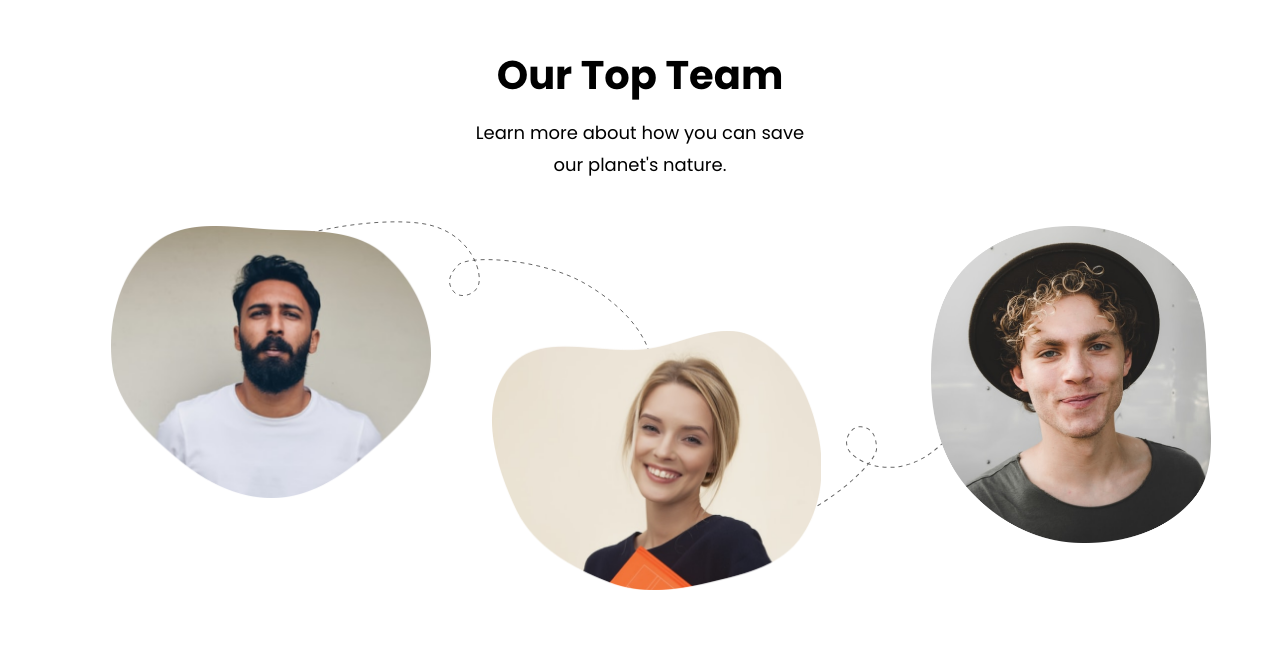
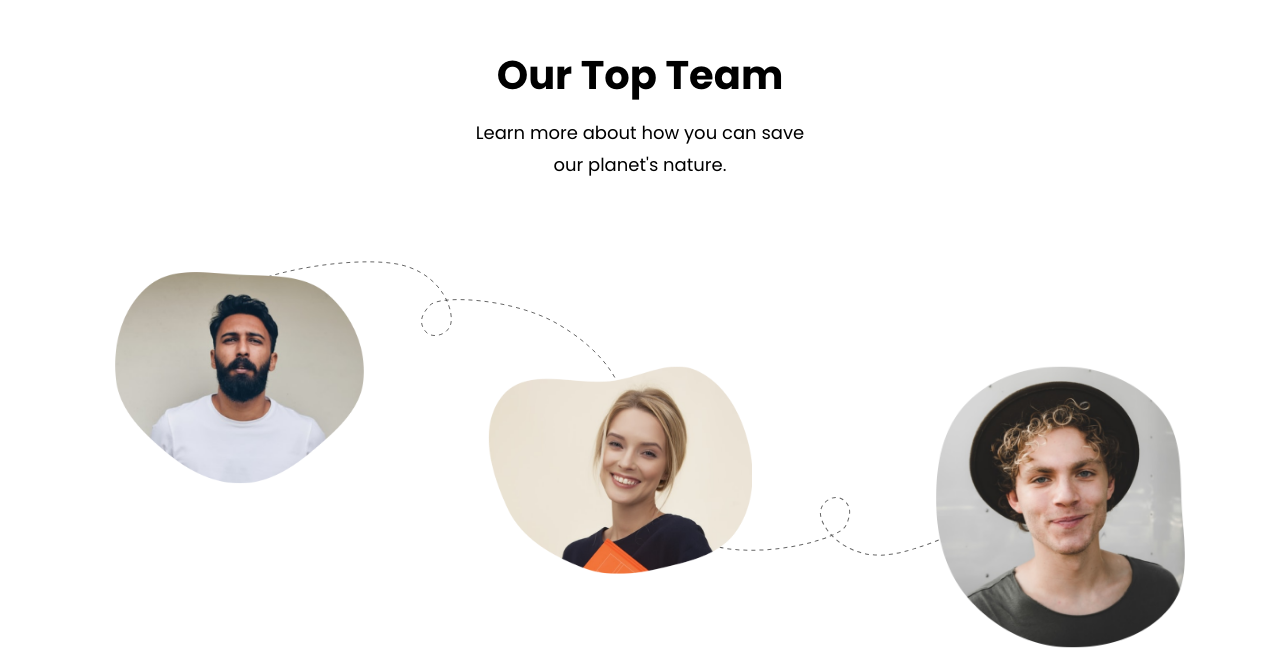
Before and after one commit to helljack26/rootz_nextjs, a Next.js app: page / in a window 1280 px wide. Shown: the part 1697-2346 px from the top of the page. Built offline with nearby package versions, Linux system fonts and the light colour scheme.

Commit message:
fix media query bug with team block

```diff
--- a/components/sideMenu.jsx
+++ b/components/sideMenu.jsx
@@ -1,5 +1,4 @@
 import { useState, useEffect, useRef } from 'react';
-import Image from 'next/image'
 import Link from 'next/link'
 import { isOnTop } from './helpers/isOnTop';
 import { detectActiveLink } from './helpers/detectActiveLink';
@@ -8,14 +7,12 @@ import style from '../styles/main.module.scss';
 
 import { menuData } from '../res/menuLinks';
 
-
 export const SideMenu = ({ isSideMenuOpen, openSideMenu }) => {
     const sideMenuRef = useRef(null);
     const { onTop, y } = isOnTop()
     const activeLink = detectActiveLink({ y: y })
 
     const [isAnimateBackground, setAnimateBackground] = useState(false);
-    const [isActiveLink, setActiveLink] = useState('Home');
 
     useEffect(() => {
         if (isSideMenuOpen) {
@@ -26,12 +23,6 @@ export const SideMenu = ({ isSideMenuOpen, openSideMenu }) => {
             setAnimateBackground(false)
         }
     }, [isSideMenuOpen]);
-
-    const scrollTo = (hash) => {
-        document.body.classList.remove("no_scroll")
-        openSideMenu(false)
-        setActiveLink(hash)
-    }
 
     return (
         <>
@@ -49,7 +40,10 @@ export const SideMenu = ({ isSideMenuOpen, openSideMenu }) => {
                                 scroll={true}
                                 key={id}>
                                 <a
-                                    onClick={() => { scrollTo({ linkName }) }}
+                                    onClick={() => {
+                                        document.body.classList.remove("no_scroll")
+                                        openSideMenu(false)
+                                    }}
                                     className={activeLink === id ? style.sideMenu_navlink_active : null}
                                 >{linkName}
                                 </a>
--- a/styles/main.module.scss
+++ b/styles/main.module.scss
@@ -991,6 +991,10 @@
     padding-top: 100px;
     overflow: hidden;
 
+    @media screen and (max-width: 1300px) {
+        padding: 0px 4vw;
+        padding-top: 100px;
+    }
     @media screen and (max-width: 1200px) {
         padding: 0px 0px;
         padding-top: 100px;
@@ -1008,6 +1012,7 @@
     .ourTeam_row {
         position: relative;
         width: 100%;
+        max-width: 1112px;
         padding-top: 30px;
         .ourTeam_row_block {
             display: grid;
@@ -1026,16 +1031,17 @@
             }
             .ourTeam_row_item {
                 min-width: 330px;
+                max-width: 330px;
                 margin-top: 120px;
                 margin-left: -30px;
                 z-index: 10;
                 transition: all 0.3s ease-in-out;
-                @media screen and (max-width: 1200px) {
+                @media screen and (max-width: 1300px) {
                     transform: scale(0.8);
                     min-width: 100%;
                 }
-                @media screen and (max-width: 992px) {
-                    transform: scale(0.85);
+                @media screen and (max-width: 1050px) {
+                    transform: scale(0.9);
                 }
                 @media screen and (max-width: 768px) {
                     align-self: flex-end;
@@ -1057,10 +1063,12 @@
                 }
                 &:first-of-type {
                     min-width: 320px;
+                    max-width: 320px;
                     margin-top: 15px;
                     margin-left: 0px;
-                    @media screen and (max-width: 1200px) {
+                    @media screen and (max-width: 1300px) {
                         min-width: 100%;
+                        max-width: 100%;
                     }
                     @media screen and (max-width: 768px) {
                         min-width: 50%;
@@ -1071,17 +1079,15 @@
                     }
                 }
                 &:last-of-type {
-                    @media screen and (min-width: 1500px) {
-                        min-width: 300px;
-                        width: 300px;
-                        margin-left: 50px;
-                    }
                     min-width: 280px;
+                    max-width: 280px;
                     width: 280px;
                     margin-top: 15px;
                     margin-left: 20px;
-                    @media screen and (max-width: 1200px) {
+                    @media screen and (max-width: 1300px) {
                         margin-top: 120px;
+                        min-width: 100%;
+
                         min-width: 100%;
                         width: 100%;
                     }
@@ -1096,7 +1102,6 @@
                         width: 45%;
                         margin-top: 0px;
                         margin-left: 0px;
-
                         align-self: flex-start;
                     }
                     @media screen and (max-width: 576px) {
@@ -1119,20 +1124,28 @@
             top: 40px;
             left: 11.5vw;
             transition: all 0.3s ease-in-out;
+            @media screen and (max-width: 1300px) {
+                top: 80px;
+            }
             @media screen and (max-width: 1200px) {
-                top: 55px;
                 left: 14vw;
             }
+            @media screen and (max-width: 950px) {
+                top: 70px;
+                left: 10vw;
+            }
             @media screen and (max-width: 900px) {
-                top: 55px;
                 left: 12vw;
             }
             @media screen and (max-width: 850px) {
-                left: 10vw;
+                top: 90px;
+                left: 8vw;
                 transform: rotate(10deg);
             }
             @media screen and (max-width: 768px) {
-                left: 32vw;
+                transform: rotate(22deg);
+                top: 160px;
+                left: 31vw;
             }
             @media screen and (max-width: 650px) {
                 left: 24vw;
@@ -1159,10 +1172,15 @@
             position: absolute;
             transition: all 0.3s ease-in-out;
             top: 140px;
-            right: 10vw;
+            right: 150px;
             transform: scale(-1, -1) rotate(-45deg);
+            @media (max-width: 1320px) {
+                top: 206px;
+                right: 13vw;
+                transform: scale(-1, -1) rotate(-18deg);
+            }
             @media screen and (max-width: 1200px) {
-                right: 15vw;
+                right: 13vw;
                 transform: scale(-1, -1) rotate(-20deg);
             }
             @media (max-width: 1050px) {
@@ -1171,6 +1189,8 @@
             }
             @media (max-width: 900px) {
                 top: 230px;
+                right: 11vw;
+
                 transform: scale(-1, -1) rotate(15deg);
             }
             @media (max-width: 850px) {
@@ -1616,7 +1636,6 @@
         max-width: 1300px;
     }
     max-width: 1118px;
-    border-radius: 20px;
     display: grid;
     grid-template-columns: 1fr 1fr;
     justify-content: space-between;
@@ -1624,7 +1643,6 @@
     margin: 0 auto;
     margin-top: 190px;
     margin-bottom: 192px;
-    overflow: hidden;
 
     @media (max-width: 1250px) {
         max-width: 90vw;
@@ -1694,9 +1712,6 @@
             }
         }
         button {
-            @media screen and (min-width: 1500px) {
-                transform: scale(1.15);
-            }
             @include buttonRounded;
             width: 166px;
             margin-top: 16px;
@@ -1708,7 +1723,6 @@
             &:hover {
                 box-shadow: 0 2px 25px #f2736c70;
             }
-
             &:active {
                 background-color: #f2736c70;
                 color: white;
@@ -1733,11 +1747,13 @@
         .accordion_item {
             width: 100%;
             border-bottom: 1px solid #d2d1d2;
-            padding: 35px 0px;
+            padding-bottom: 17.5px;
             .accordion_item_header {
                 @include headerBold24;
                 position: relative;
                 width: 100%;
+                padding-top: 35px;
+                padding-bottom: 17.5px;
                 padding-right: 70px;
                 text-align: left;
                 @media screen and (max-width: 768px) {
@@ -1758,7 +1774,7 @@
                     height: 40px;
                     background-color: $cOrange;
                     position: absolute;
-                    top: -3px;
+                    top: 32px;
                     right: 0px;
                     display: flex;
                     justify-content: center;
@@ -1767,7 +1783,6 @@
                     &:hover {
                         box-shadow: 0 2px 25px #f2736c70;
                     }
-
                     &:active {
                         background-color: #f2736c70;
                         color: white;
@@ -1808,7 +1823,6 @@
                 font-size: 16px;
                 line-height: 160%;
                 color: $cBlack;
-                margin-top: 16px;
                 padding-right: 70px;
                 transition: all 0.3s ease-in-out;
                 @media screen and (max-width: 768px) {
```
Also changed, not shown: components/helpers/isOnTop.js (+4 -18 lines).
